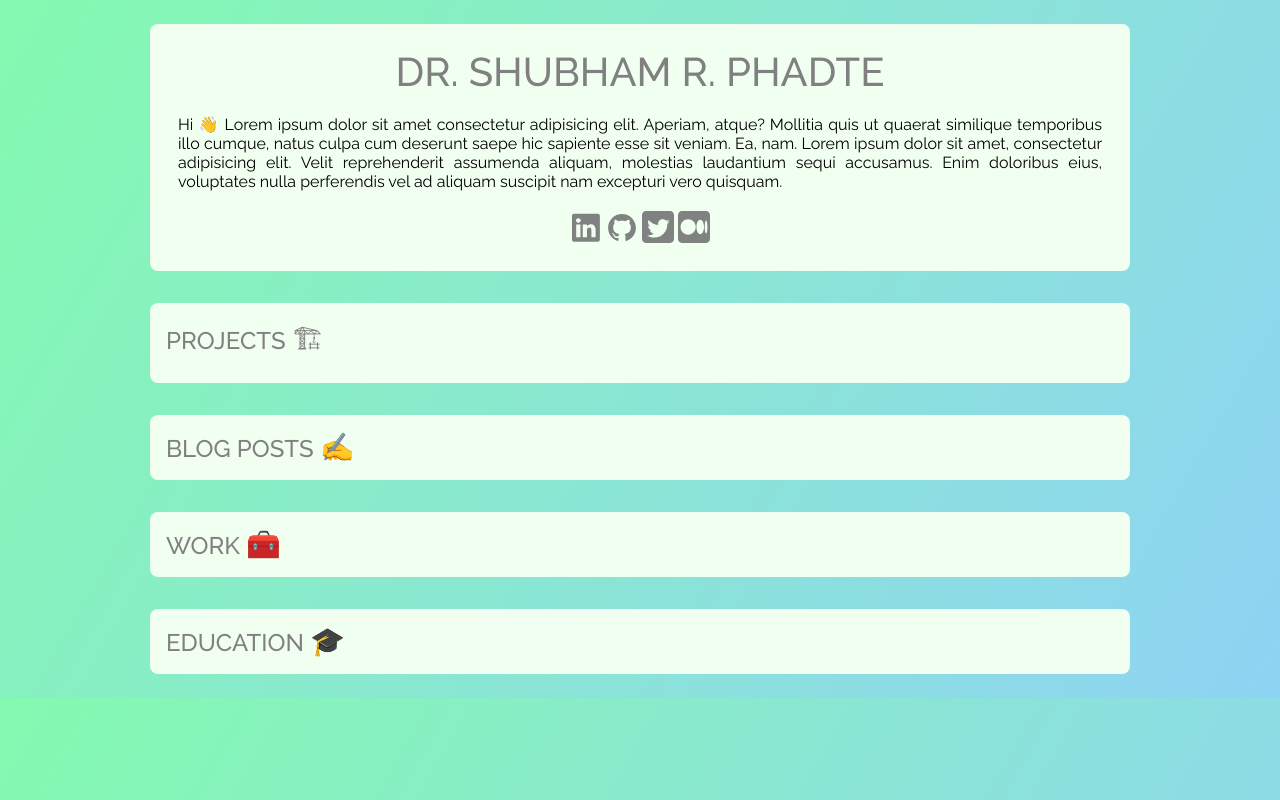
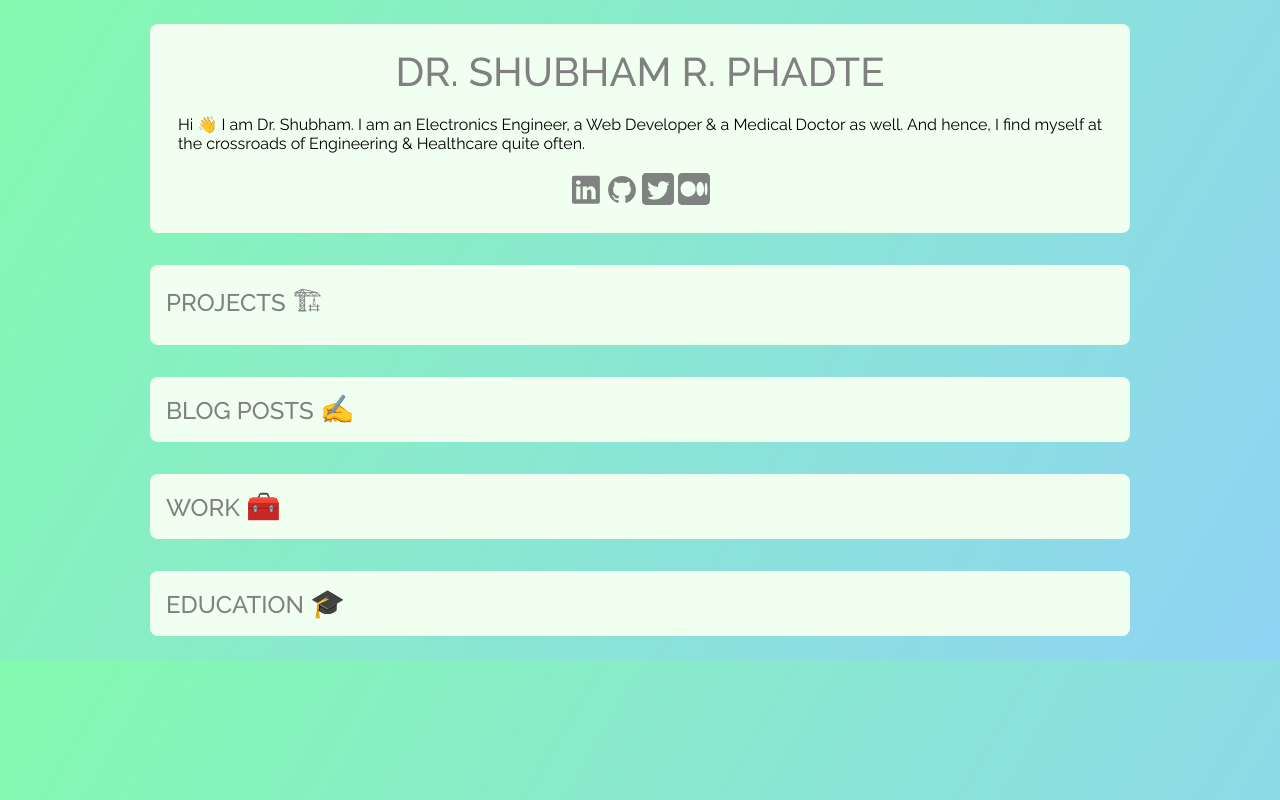
Before and after one commit to shubham-rp/shubham-rp.github.io, a plain HTML site: page index.html in a window 1280 px wide. Drawn offline with Linux system fonts and the light colour scheme.

Commit message:
content change

```diff
--- a/index.html
+++ b/index.html
@@ -18,13 +18,9 @@
       <div class="intro">
         <div class="heading">Dr. Shubham R. Phadte</div>
         <div class="intro-description">
-          Hi 👋 Lorem ipsum dolor sit amet consectetur adipisicing elit.
-          Aperiam, atque? Mollitia quis ut quaerat similique temporibus illo
-          cumque, natus culpa cum deserunt saepe hic sapiente esse sit veniam.
-          Ea, nam. Lorem ipsum dolor sit amet, consectetur adipisicing elit.
-          Velit reprehenderit assumenda aliquam, molestias laudantium sequi
-          accusamus. Enim doloribus eius, voluptates nulla perferendis vel ad
-          aliquam suscipit nam excepturi vero quisquam.
+          Hi 👋 I am Dr. Shubham. I am an Electronics Engineer, a Web Developer
+          & a Medical Doctor as well. And hence, I find myself at the crossroads
+          of Engineering & Healthcare quite often.
         </div>
         <div class="sm_icons">
           <a
```
